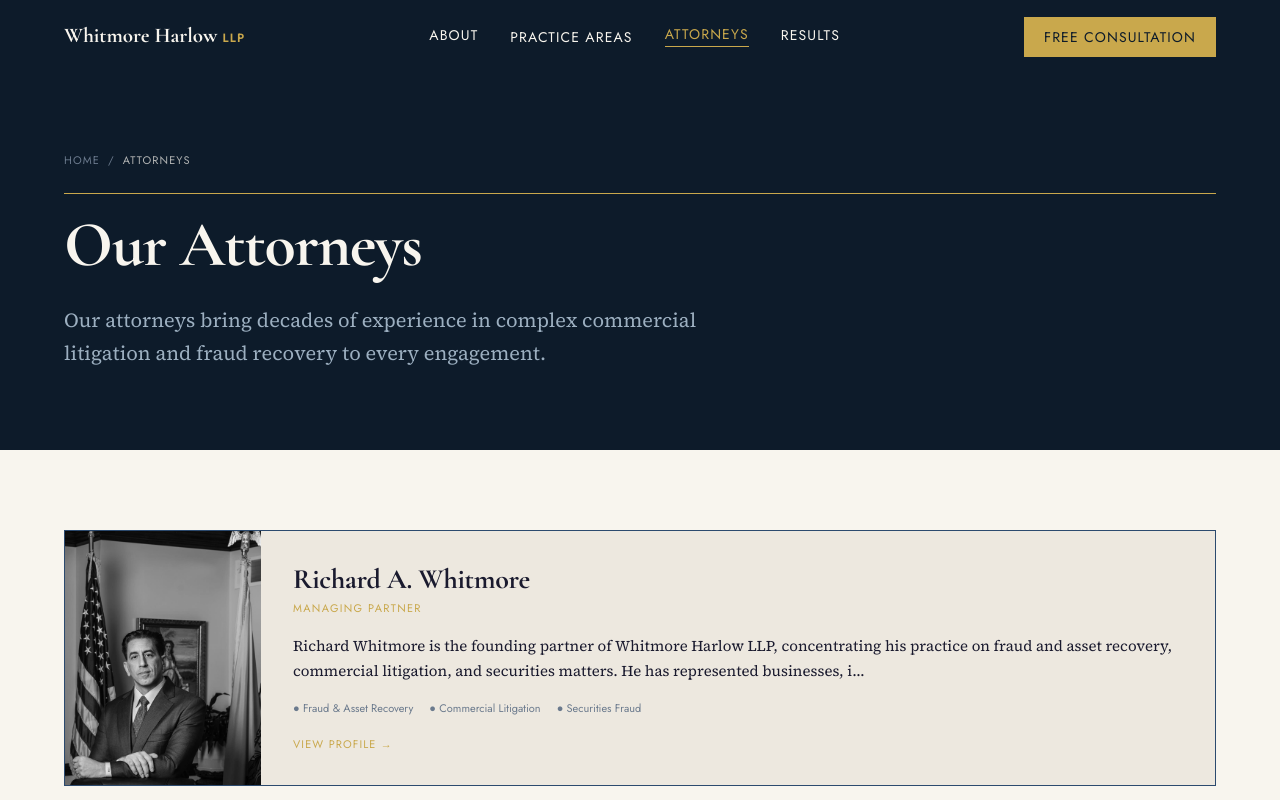
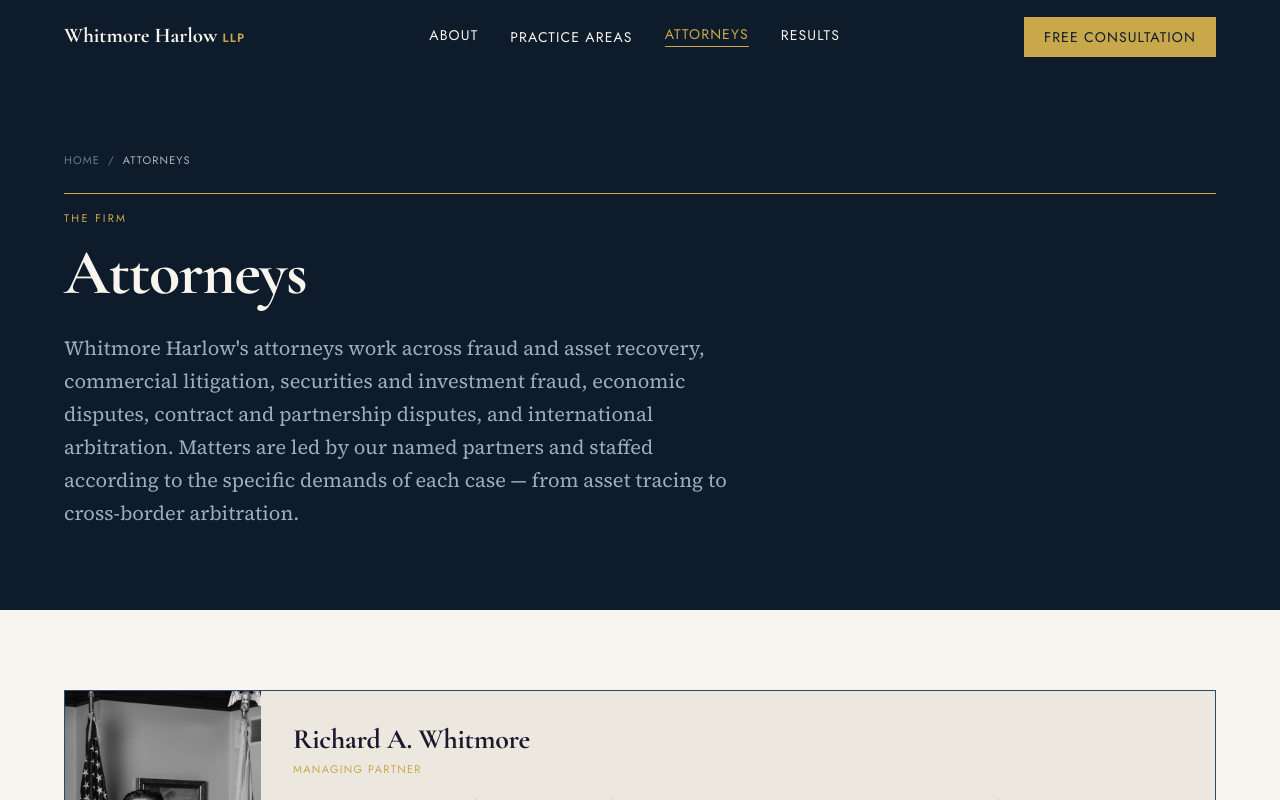
Before and after one commit to jelba7880-prog/Whitmore-LLC, a Next.js app: page /attorneys in a window 1280 px wide. Shown: the top 800 px of the page. Built offline with nearby package versions, Linux system fonts and the light colour scheme.

Commit message:
Add intro block and partner-first grouping to /attorneys
Group named partners (Whitmore, Harlow) before the rest of the roster
via a title-derived isPartner() helper, and add a page-hero intro
section matching the /about typography pattern.

```diff
--- a/src/app/attorneys/page.tsx
+++ b/src/app/attorneys/page.tsx
@@ -2,13 +2,18 @@ import type { Metadata } from "next";
 import Link from "next/link";
 import AttorneyCard from "@/components/attorneys/AttorneyCard";
 import GoldRule from "@/components/ui/GoldRule";
-import { attorneys } from "@/lib/attorneys";
+import { attorneys, isPartner } from "@/lib/attorneys";
 
 export const metadata: Metadata = {
   title: "Our Attorneys",
   description:
     "Meet the attorneys at Whitmore Harlow LLP — experienced fraud recovery and commercial litigation counsel.",
 };
+
+const orderedAttorneys = [
+  ...attorneys.filter(isPartner),
+  ...attorneys.filter((attorney) => !isPartner(attorney)),
+];
 
 export default function AttorneysPage() {
   return (
@@ -26,12 +31,19 @@ export default function AttorneysPage() {
             <span className="text-cream/70">Attorneys</span>
           </nav>
           <GoldRule className="mt-6" />
-          <h1 className="mt-4 font-display text-h1 font-bold tracking-[-0.02em] text-cream">
-            Our Attorneys
+          <p className="mt-4 font-ui text-[11px] uppercase tracking-[0.2em] text-gold">
+            The Firm
+          </p>
+          <h1 className="mt-3 font-display text-h1 font-bold leading-[1.1] tracking-[-0.02em] text-cream">
+            Attorneys
           </h1>
           <p className="mt-6 max-w-2xl font-body text-[20px] leading-[1.65] text-[#9CAFC0]">
-            Our attorneys bring decades of experience in complex commercial
-            litigation and fraud recovery to every engagement.
+            Whitmore Harlow&apos;s attorneys work across fraud and asset
+            recovery, commercial litigation, securities and investment fraud,
+            economic disputes, contract and partnership disputes, and
+            international arbitration. Matters are led by our named partners
+            and staffed according to the specific demands of each case — from
+            asset tracing to cross-border arbitration.
           </p>
         </div>
       </section>
@@ -40,7 +52,7 @@ export default function AttorneysPage() {
       <section className="bg-cream py-20">
         <div className="mx-auto max-w-[1200px] px-6">
           <div className="flex flex-col gap-6">
-            {attorneys.map((attorney) => (
+            {orderedAttorneys.map((attorney) => (
               <AttorneyCard key={attorney.slug} attorney={attorney} />
             ))}
           </div>
--- a/src/lib/attorneys.ts
+++ b/src/lib/attorneys.ts
@@ -1,4 +1,12 @@
 import type { Attorney } from "@/types";
+
+// "Partner" / "Managing Partner" vs. "Attorney and Counselor at Law",
+// "Senior Associate", "Associate" — title unambiguously distinguishes named
+// partners from the rest of the roster, so grouping is derived from it
+// rather than duplicated into a separate field.
+export function isPartner(attorney: Attorney): boolean {
+  return attorney.title.includes("Partner");
+}
 
 export const attorneys: Attorney[] = [
   {
```
